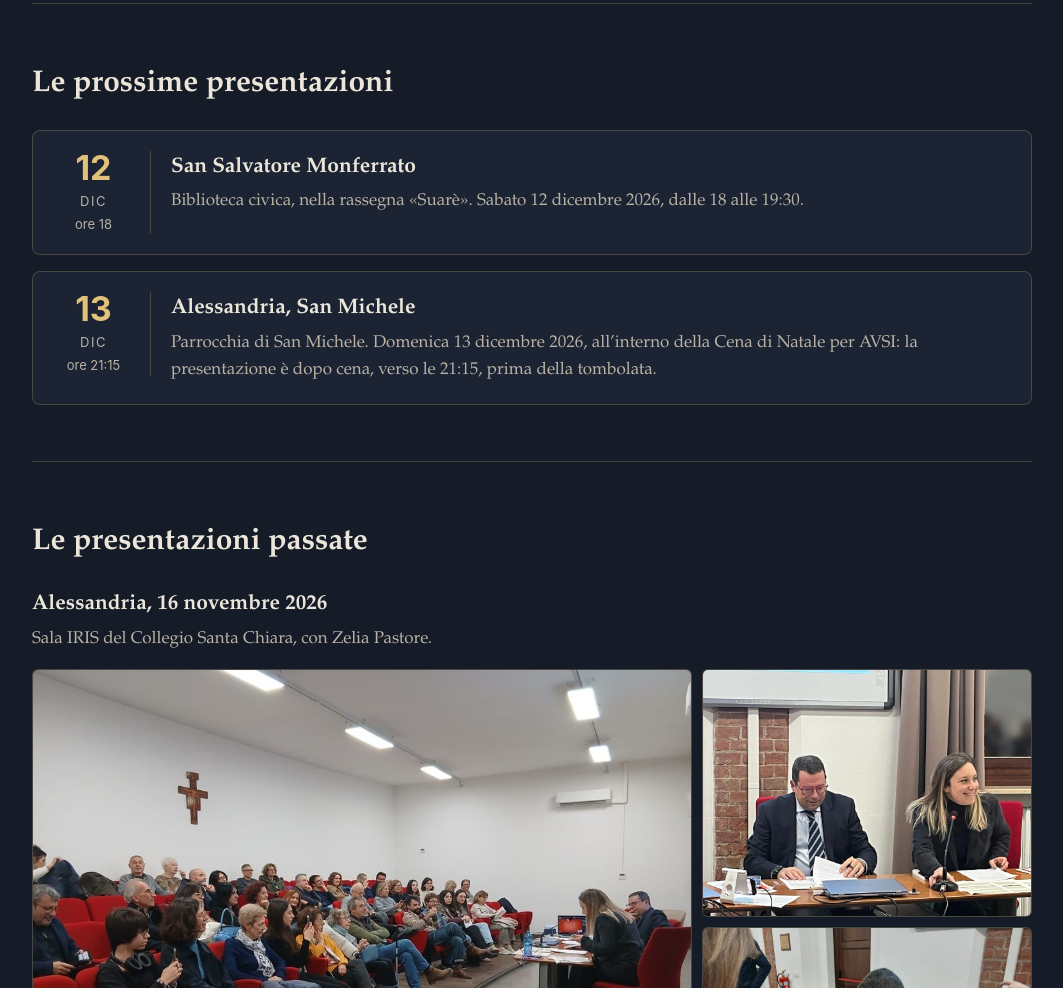
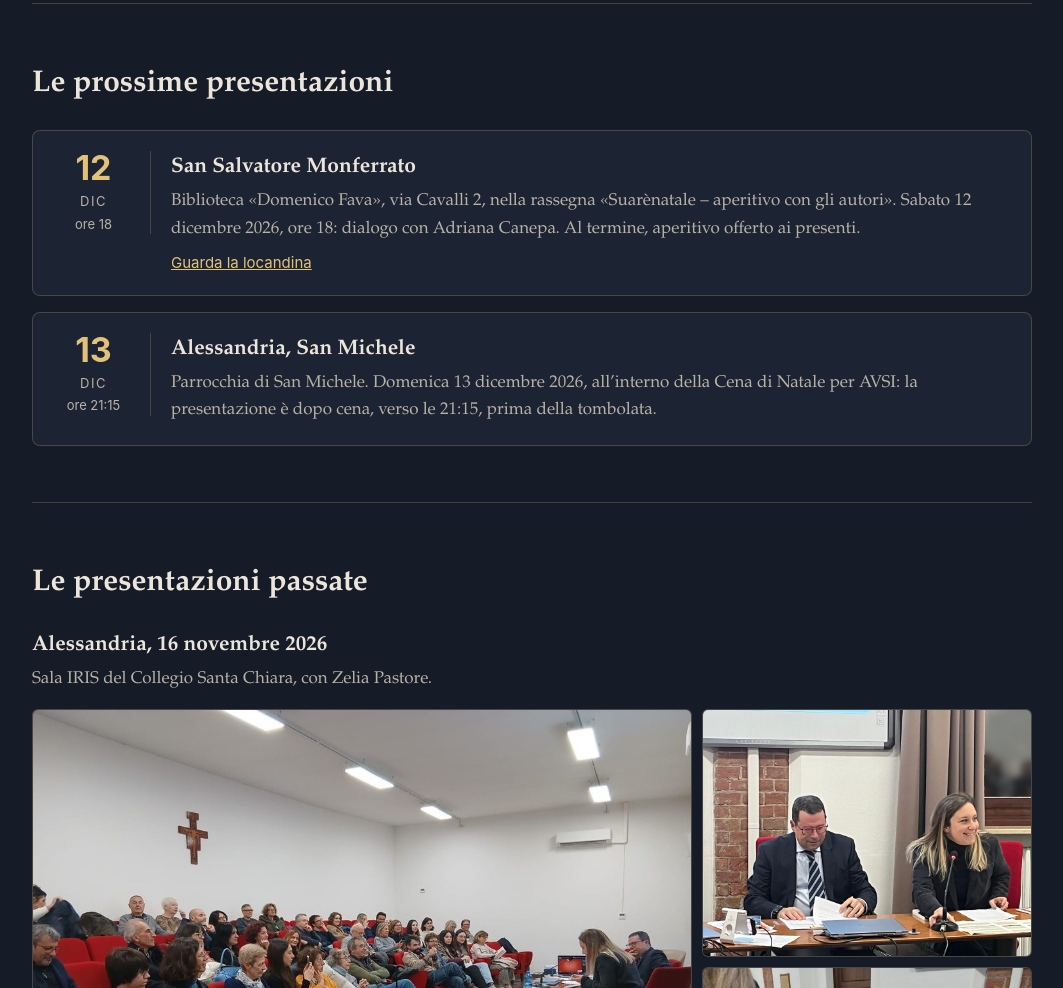
Before and after one commit to metododante/metododante.github.io, a plain HTML site: page index.html in a window 1280 px wide. Shown: the part 2250-3238 px from the top of the page, without its empty margins (108-1171 px from the left). Drawn offline with Linux system fonts and the light colour scheme.

Commit message:
Presentazioni: locandina del 12/12 a San Salvatore (Suarènatale), sede e dialogo con Adriana Canepa

```diff
--- a/index.html
+++ b/index.html
@@ -234,7 +234,8 @@
           <div class="data"><span class="g">12</span><span class="m">dic</span><span class="h">ore 18</span></div>
           <div>
             <h3>San Salvatore Monferrato</h3>
-            <p>Biblioteca civica, nella rassegna «Suarè». Sabato 12 dicembre 2026, dalle 18 alle 19:30.</p>
+            <p>Biblioteca «Domenico Fava», via Cavalli 2, nella rassegna «Suarènatale – aperitivo con gli autori». Sabato 12 dicembre 2026, ore 18: dialogo con Adriana Canepa. Al termine, aperitivo offerto ai presenti.</p>
+            <p class="locandina"><a href="locandina-2026-12-12-san-salvatore.jpg" target="_blank" rel="noopener">Guarda la locandina</a></p>
           </div>
         </li>
         <li class="evento" data-fine="2026-12-13T23:30">
```
Also changed, not shown: locandina-2026-12-12-san-salvatore.jpg (added).
